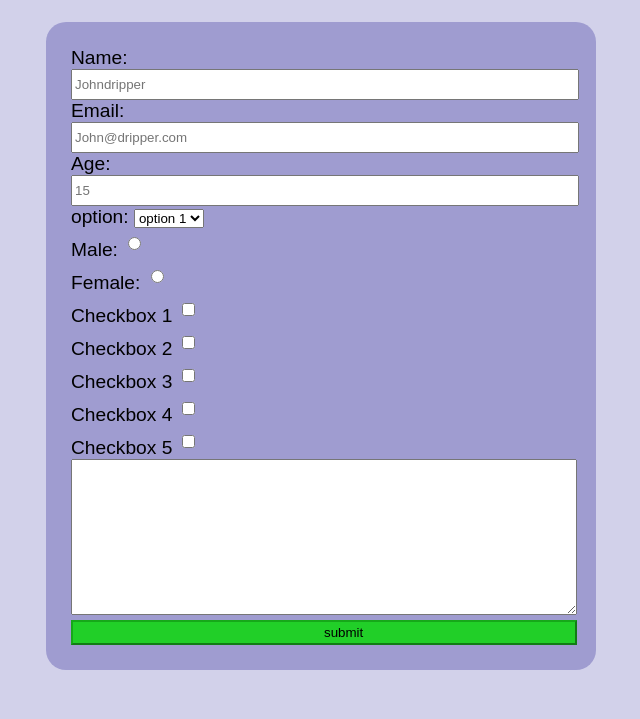
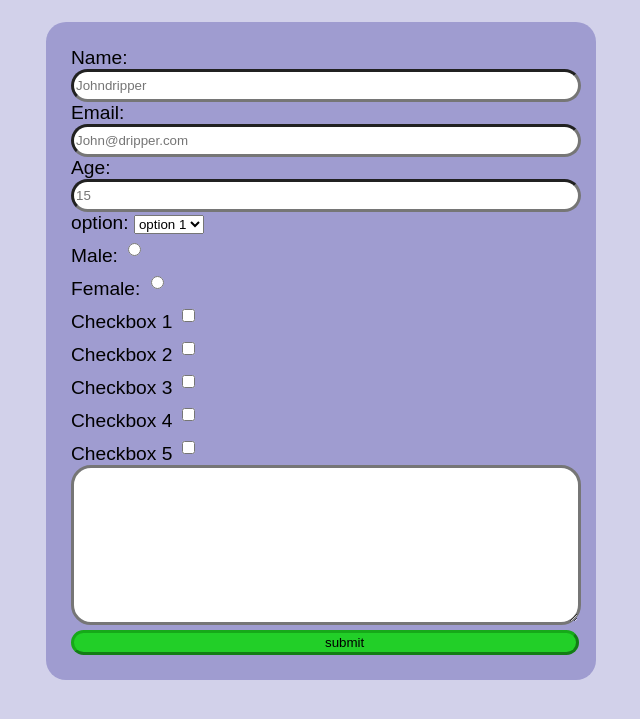
Before and after one commit to MrDiagnose/johndripper, a plain HTML site: page survey/survey.html in a window 1280 px wide. Shown: the part 73-792 px from the top of the page, without its empty margins (319-959 px from the left). Drawn offline with Linux system fonts and the light colour scheme.

Commit message:
border-width

```diff
--- a/survey/styles.css
+++ b/survey/styles.css
@@ -2,7 +2,13 @@ h1{
 
     text-align: center;
 }
+/*border radius*/
+form, input,textarea{
 
+
+    border-radius: 20px;
+   border-width: .2rem;
+}
 
 body{
     font-family: Arial, Helvetica, sans-serif;
@@ -23,7 +29,8 @@ form
     /*background: rgba(55, 7, 174, 0.3)*/
     background-color: rgba(25, 15, 140, 0.274);
     padding:25px;
-    border-radius: 20px;
+
+
 }
 
 label{
@@ -32,6 +39,8 @@ label{
 input{
     width: 100%;
     height: 25px;
+
+
 }
 
 #submit{
```
